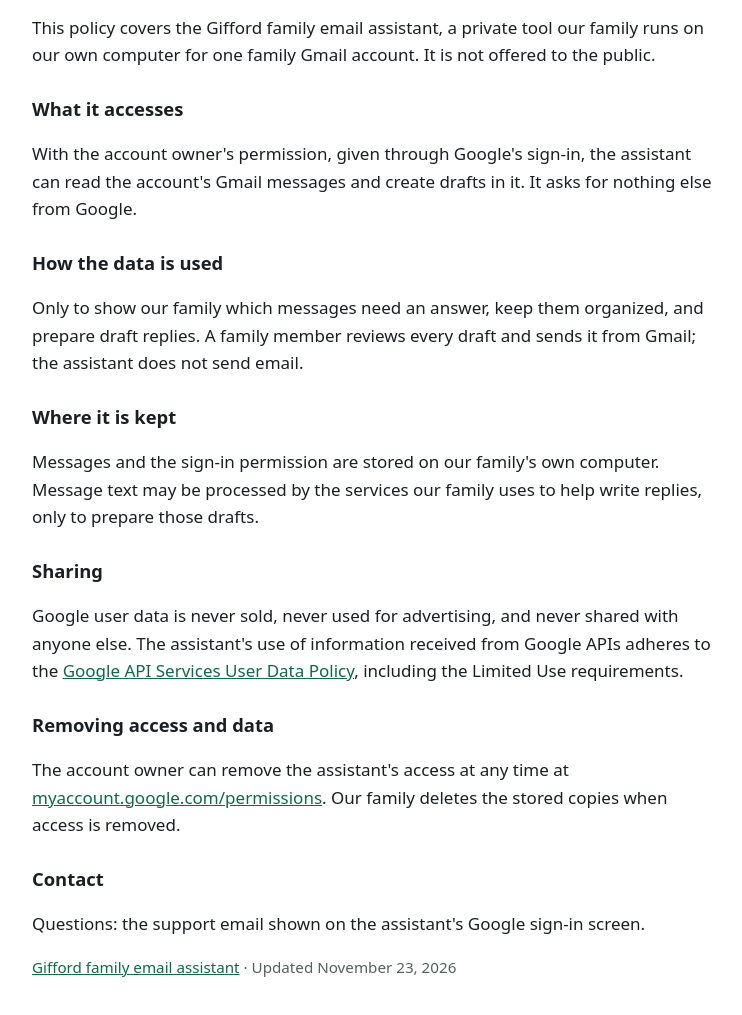
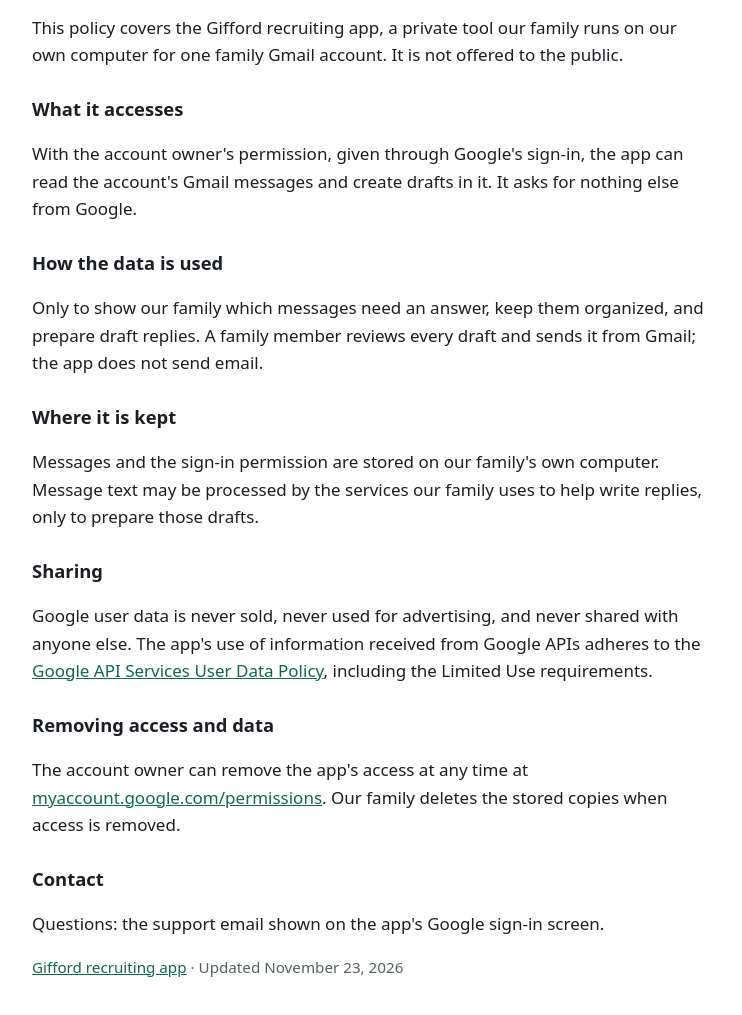
Before and after one commit to giffordeli1/giffordeli1.github.io, a plain HTML site: page privacy/index.html in a window 1280 px wide. Shown: the part 87-1102 px from the top of the page, without its empty margins (268-1010 px from the left). Drawn offline with Linux system fonts and the light colour scheme.

Commit message:
Name the app pages Gifford recruiting app
Co-Authored-By: Claude Opus 5.5 <noreply@anthropic.com>

```diff
--- a/privacy/index.html
+++ b/privacy/index.html
@@ -3,7 +3,7 @@
 <head>
 <meta charset="utf-8">
 <meta name="viewport" content="width=device-width, initial-scale=1">
-<title>Privacy policy – Gifford family email assistant</title>
+<title>Privacy policy – Gifford recruiting app</title>
 <meta name="robots" content="noindex, nofollow">
 <style>
   :root { --bg:#fff; --ink:#1b1f24; --muted:#55615b; --link:#0d6b47; }
@@ -19,27 +19,27 @@
 <body>
 <main>
   <h1>Privacy policy</h1>
-  <p>This policy covers the Gifford family email assistant, a private tool our family runs on our own computer for one family Gmail account. It is not offered to the public.</p>
+  <p>This policy covers the Gifford recruiting app, a private tool our family runs on our own computer for one family Gmail account. It is not offered to the public.</p>
 
   <h2>What it accesses</h2>
-  <p>With the account owner's permission, given through Google's sign-in, the assistant can read the account's Gmail messages and create drafts in it. It asks for nothing else from Google.</p>
+  <p>With the account owner's permission, given through Google's sign-in, the app can read the account's Gmail messages and create drafts in it. It asks for nothing else from Google.</p>
 
   <h2>How the data is used</h2>
-  <p>Only to show our family which messages need an answer, keep them organized, and prepare draft replies. A family member reviews every draft and sends it from Gmail; the assistant does not send email.</p>
+  <p>Only to show our family which messages need an answer, keep them organized, and prepare draft replies. A family member reviews every draft and sends it from Gmail; the app does not send email.</p>
 
   <h2>Where it is kept</h2>
   <p>Messages and the sign-in permission are stored on our family's own computer. Message text may be processed by the services our family uses to help write replies, only to prepare those drafts.</p>
 
   <h2>Sharing</h2>
-  <p>Google user data is never sold, never used for advertising, and never shared with anyone else. The assistant's use of information received from Google APIs adheres to the <a href="https://developers.google.com/terms/api-services-user-data-policy">Google API Services User Data Policy</a>, including the Limited Use requirements.</p>
+  <p>Google user data is never sold, never used for advertising, and never shared with anyone else. The app's use of information received from Google APIs adheres to the <a href="https://developers.google.com/terms/api-services-user-data-policy">Google API Services User Data Policy</a>, including the Limited Use requirements.</p>
 
   <h2>Removing access and data</h2>
-  <p>The account owner can remove the assistant's access at any time at <a href="https://myaccount.google.com/permissions">myaccount.google.com/permissions</a>. Our family deletes the stored copies when access is removed.</p>
+  <p>The account owner can remove the app's access at any time at <a href="https://myaccount.google.com/permissions">myaccount.google.com/permissions</a>. Our family deletes the stored copies when access is removed.</p>
 
   <h2>Contact</h2>
-  <p>Questions: the support email shown on the assistant's Google sign-in screen.</p>
+  <p>Questions: the support email shown on the app's Google sign-in screen.</p>
 
-  <p class="muted"><a href="/app/">Gifford family email assistant</a> · Updated November 23, 2026</p>
+  <p class="muted"><a href="/app/">Gifford recruiting app</a> · Updated November 23, 2026</p>
 </main>
 </body>
 </html>
```
Also changed, not shown: app/index.html (+4 -4 lines).
